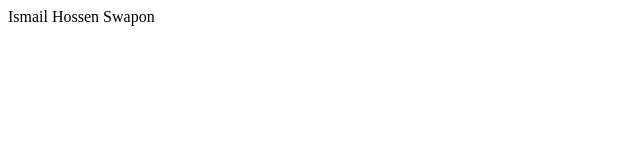
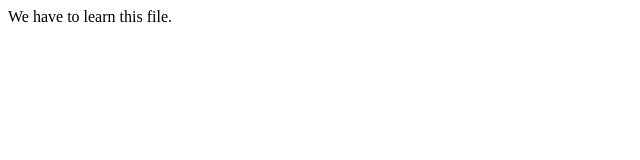
Before and after one commit to Ismail-MIah/E-school-landing-page, a plain HTML site: page index.html in a window 1280 px wide. Shown: the full height of the page, 0-640 px from the left. Drawn offline with Linux system fonts and the light colour scheme.

Commit message:
first chenge for check github

```diff
--- a/index.html
+++ b/index.html
@@ -14,7 +14,7 @@
     <link rel="stylesheet" href="css/style.css" />
   </head>
   <body>
-    Ismail Hossen Swapon
+    We have to learn this file.
     <script src="js/main.js"></script>
   </body>
 </html>
```
